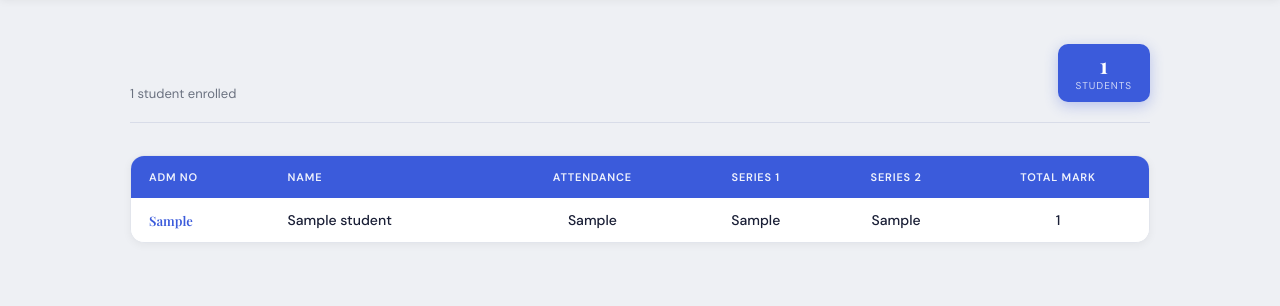
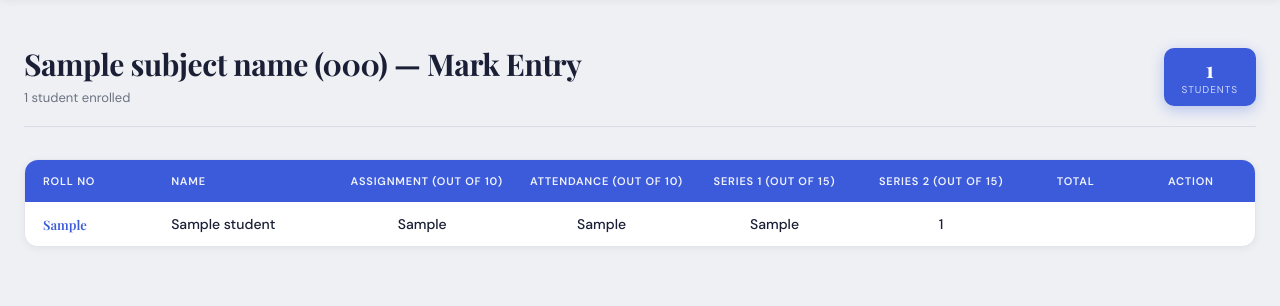
Before and after one commit to alanaj77/College-Internal-Evaluation-System, a Flask app: template app/templates/marks_entry.html in a window 1280 px wide. Shown: the part 64-370 px from the top of the page. Run offline with Flask 3, Linux system fonts and the light colour scheme; the template is opened without the code that fills it: most values are stand-ins (such as "Sample title", 1, 10 or a date in 2020).

Commit message:
Replaced click-to-edit pattern with always-visible input fields per row

```diff
--- a/app/static/css/main.css
+++ b/app/static/css/main.css
@@ -1179,3 +1179,131 @@ body.dark-mode .header-text .subtitle {
 body.dark-mode .dashboard-header {
     border-bottom-color: rgba(255,255,255,0.07) !important;
 }
+
+/* ── ROLE SELECTOR BUTTONS ── */
+.role-btn {
+    flex: 1;
+    padding: 10px;
+    background: var(--bg-card);
+    border: 1.5px solid var(--border);
+    border-radius: 8px;
+    color: var(--text-secondary);
+    font-family: 'DM Sans', sans-serif;
+    font-size: 14px;
+    font-weight: 500;
+    cursor: pointer;
+    transition: all 0.25s ease;
+    position: relative;
+}
+
+/* Remove hover color change — no color shift on hover */
+.role-btn:hover {
+    border-color: var(--border);
+    background: var(--bg-card);
+    color: var(--text-secondary);
+}
+
+/* Active state — solid filled look */
+.role-btn.active {
+    background: var(--accent);
+    border-color: var(--accent);
+    color: #ffffff;
+    font-weight: 700;
+    box-shadow: 0 4px 12px rgba(59, 91, 219, 0.3);
+}
+/* ── MARK INPUT ── */
+.mark-input {
+    width: 100%;
+    padding: 8px 10px;
+    background: var(--bg-input);
+    border: 1.5px solid var(--border);
+    border-radius: 8px;
+    color: var(--text-primary);
+    font-family: 'DM Sans', sans-serif;
+    font-size: 14px;
+    text-align: center;
+    transition: border-color 0.2s ease, background 0.2s ease;
+    -moz-appearance: textfield;
+}
+
+.mark-input:focus {
+    outline: none;
+    border-color: var(--accent);
+    background: var(--bg-card);
+}
+
+/* Remove number input arrows */
+.mark-input::-webkit-outer-spin-button,
+.mark-input::-webkit-inner-spin-button {
+    -webkit-appearance: none;
+}
+
+/* ── TOTAL BADGE ── */
+.total-badge {
+    display: inline-block;
+    padding: 5px 12px;
+    border-radius: 20px;
+    background: var(--accent-light);
+    border: 1px solid var(--accent-border);
+    color: var(--accent);
+    font-weight: 700;
+    font-size: 13px;
+    min-width: 40px;
+    text-align: center;
+}
+
+/* ── UPDATE BUTTON ── */
+.update-btn {
+    background: var(--accent);
+    border: none;
+    color: #fff;
+    font-family: 'DM Sans', sans-serif;
+    font-size: 13px;
+    font-weight: 700;
+    padding: 8px 20px;
+    border-radius: 8px;
+    cursor: pointer;
+    white-space: nowrap;
+    transition: background 0.2s ease;
+}
+
+.update-btn:hover {
+    background: var(--accent-hover);
+}
+
+/* ── FIX: marks table layout ── */
+.marks-wrapper {
+    max-width: 100%;
+    padding: 44px 24px 60px;
+}
+
+.table-container {
+    overflow-x: auto;
+    -webkit-overflow-scrolling: touch;
+}
+
+.marks-table {
+    min-width: 900px;   /* forces table to be wide enough internally */
+    table-layout: fixed;
+}
+
+/* Column widths — controls how space is distributed */
+.marks-table th:nth-child(1) { width: 100px; }   /* Roll No */
+.marks-table th:nth-child(2) { width: 140px; }   /* Name */
+.marks-table th:nth-child(3) { width: 140px; }   /* Assignment */
+.marks-table th:nth-child(4) { width: 140px; }   /* Attendance */
+.marks-table th:nth-child(5) { width: 130px; }   /* Series 1 */
+.marks-table th:nth-child(6) { width: 130px; }   /* Series 2 */
+.marks-table th:nth-child(7) { width: 80px;  }   /* Total */
+.marks-table th:nth-child(8) { width: 100px; }   /* Action */
+
+/* Prevent name from wrapping awkwardly */
+.marks-table tbody td:nth-child(2) {
+    word-break: break-word;
+}
+
+/* Make inputs fill their column properly */
+.mark-input {
+    width: 100%;
+    max-width: 110px;
+}
--- a/app/templates/marks_entry.html
+++ b/app/templates/marks_entry.html
@@ -1,12 +1,12 @@
 {% extends "base.html" %}
-{% block title %}Marks Entry{% endblock %}
+{% block title %}Mark Entry{% endblock %}
 
 {% block content %}
 <div class="marks-wrapper">
 
     <div class="marks-header">
         <div>
-            <!-- <h1>Marks Entry</h1> -->
+            <h1>{{ subject_name }} ({{ sub_code }}) — Mark Entry</h1>
             <p class="marks-subtitle">{{ students|length }} student{{ 's' if students|length != 1 else '' }} enrolled</p>
         </div>
         <div class="marks-badge">
@@ -19,12 +19,14 @@
         <table class="marks-table">
             <thead>
                 <tr>
-                    <th>Adm No</th>
+                    <th>Roll No</th>
                     <th>Name</th>
-                    <th>Attendance</th>
-                    <th>Series 1</th>
-                    <th>Series 2</th>
-                    <th>Total Mark</th>
+                    <th>Assignment (Out of 10)</th>
+                    <th>Attendance (Out of 10)</th>
+                    <th>Series 1 (Out of 15)</th>
+                    <th>Series 2 (Out of 15)</th>
+                    <th>Total</th>
+                    <th>Action</th>
                 </tr>
             </thead>
             <tbody>
```
